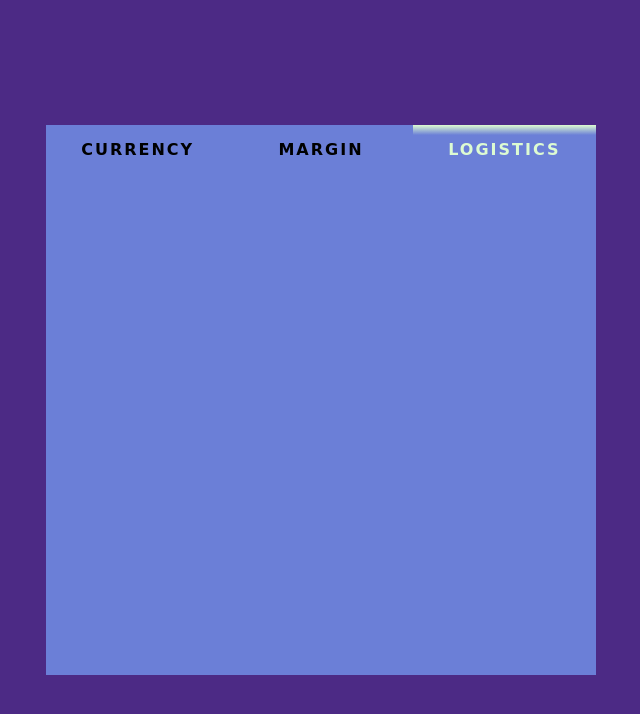
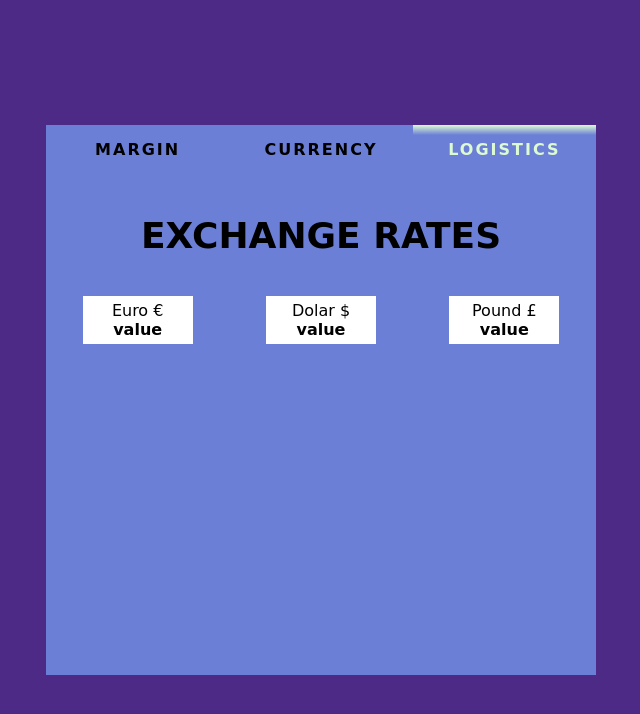
Before and after one commit to Nomadinio0/Calculator, a plain HTML site: page index.html in a window 1280 px wide. Both pictures are taken after a click on the element "LOGISTICS". Shown: the whole page, without its empty margins (319-959 px from the left). Drawn offline with Linux system fonts and the light colour scheme; no server answers; a web font is replaced by a local one.

Commit message:
moved exchange rates to logistics tab

```diff
--- a/index.html
+++ b/index.html
@@ -15,17 +15,20 @@
 <body>
     <div class="container">
         <div class="menu">
+            <div class="menu_tab ">
+                <p class="marginTab">Margin</p>
+            </div>
             <div class="menu_tab">
                 <p class="currencyTab activeTab">Currency</p>
-            </div>
-            <div class="menu_tab ">
-                <p class="marginTab">Margin</p>
             </div>
             <div class="menu_tab">
                 <p class="logisticsTab">Logistics</p>
             </div>
         </div>
         <div class="content">
+            <div class="margin ">
+
+            </div>
             <div class="currency active">
                 <h2 class="tab_title">Currency converter</h2>
                 <div class="currency_input">
@@ -44,24 +47,24 @@
                     <p id="result"></p>
                 </div>
             </div>
-            <div class="margin ">
+            <div class="logistics ">
                 <h2 class="tab_title">Exchange rates</h2>
-                <div class="margin_rates">
-                    <div class="margin_rates_box eur">
+                <div class="logistics_rates">
+                    <div class="logistics_rates_box eur">
                         <p>Euro €</p>
                         <p class="rate value_eur">value</p>
                     </div>
-                    <div class="margin_rates_box usd">
+                    <div class="logistics_rates_box usd">
                         <p>Dolar $</p>
                         <p class="rate value_usd">value</p>
                     </div>
-                    <div class="margin_rates_box gbp">
+                    <div class="logistics_rates_box gbp">
                         <p>Pound £</p>
                         <p class="rate value_gbp">value</p>
                     </div>
                 </div>
+
             </div>
-            <div class="logistics "></div>
         </div>
 
     </div>
--- a/scss/style.scss
+++ b/scss/style.scss
@@ -130,7 +130,7 @@ body {
 				}
 			}
 
-			.margin {
+			.logistics {
 				display: none;
 				flex-direction: column;
 
@@ -152,7 +152,7 @@ body {
 				}
 			}
 
-			.logistics {
+			.margin {
 				display: none;
 			}
 
```
Also changed, not shown: css/style.css.
